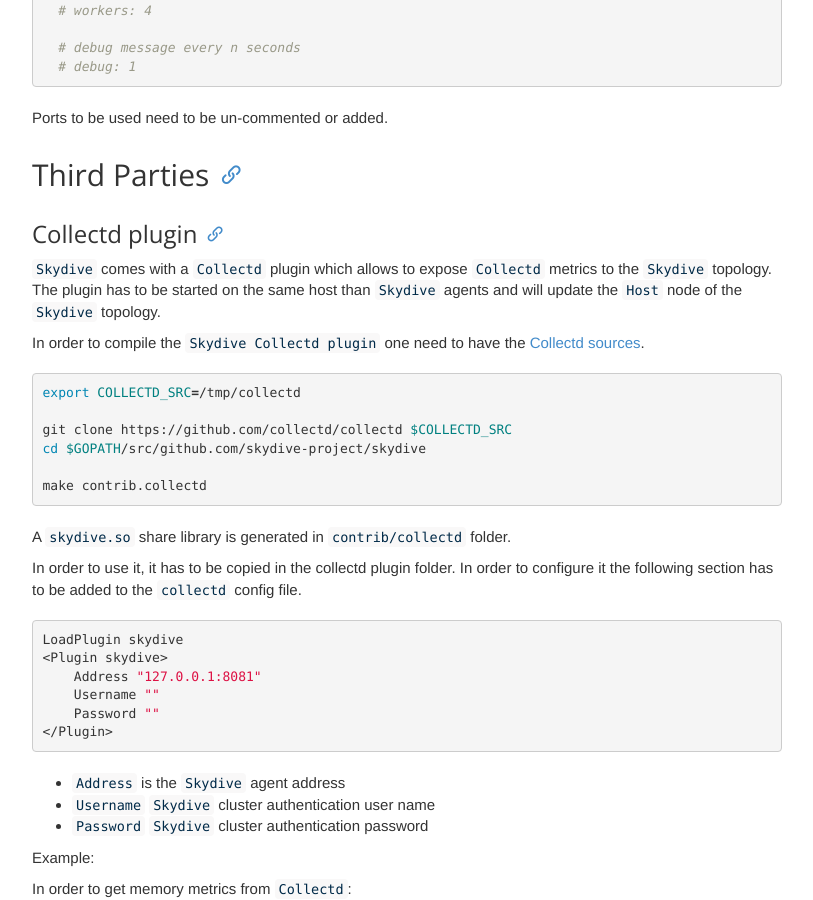
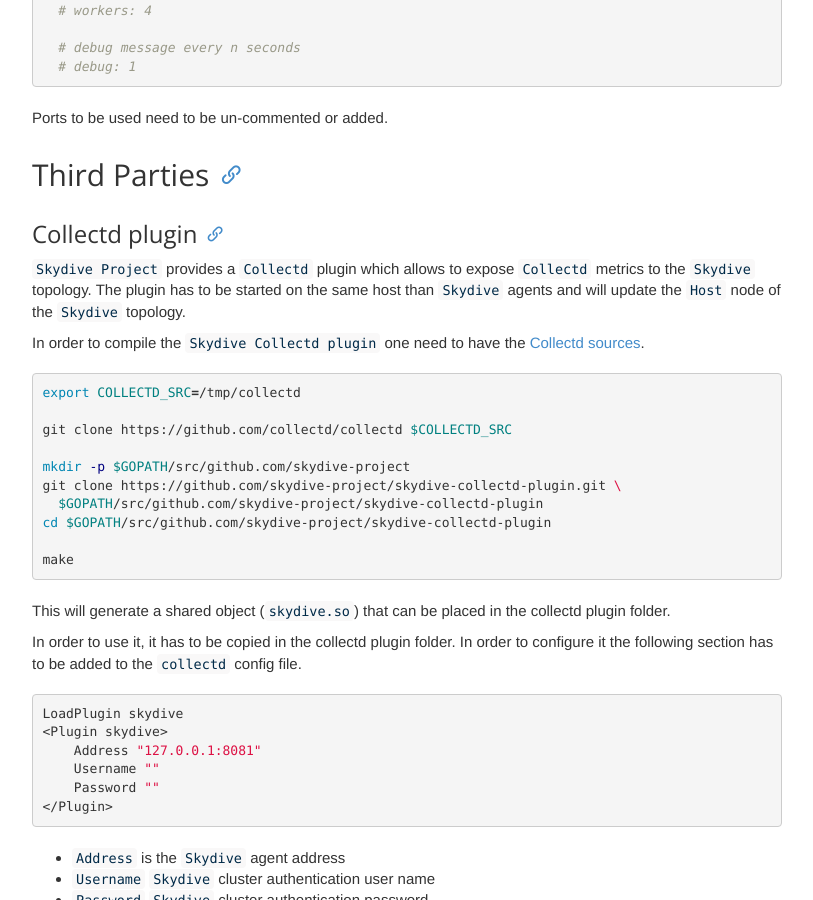
Before and after one commit to skydive-project/skydive.network, a Jekyll site: the page built from documentation/build.md, in a window 1280 px wide and 900 px high, scrolled down 2212 px. Shown: the whole window, without its empty margins (428-1241 px from the left). Built offline with Jekyll 4.4.1, drawn with Linux system fonts in a browser that asks for light colours; nearby versions of some CDN libraries.

Commit message:
Update collectd build documentation

```diff
--- a/documentation/build.md
+++ b/documentation/build.md
@@ -119,7 +119,7 @@
 
 ### Collectd plugin
 
-`Skydive` comes with a `Collectd` plugin which allows to expose `Collectd` metrics to the `Skydive` topology. The plugin has to be
+`Skydive Project` provides a `Collectd` plugin which allows to expose `Collectd` metrics to the `Skydive` topology. The plugin has to be
 started on the same host than `Skydive` agents and will update the `Host` node of the `Skydive` topology.
 
 In order to compile the `Skydive Collectd plugin` one need to have the [Collectd sources](https://github.com/collectd/collectd).
@@ -128,12 +128,16 @@
 export COLLECTD_SRC=/tmp/collectd
 
 git clone https://github.com/collectd/collectd $COLLECTD_SRC
-cd $GOPATH/src/github.com/skydive-project/skydive
 
-make contrib.collectd
+mkdir -p $GOPATH/src/github.com/skydive-project
+git clone https://github.com/skydive-project/skydive-collectd-plugin.git \
+  $GOPATH/src/github.com/skydive-project/skydive-collectd-plugin
+cd $GOPATH/src/github.com/skydive-project/skydive-collectd-plugin
+
+make
 {% endhighlight %}
 
-A `skydive.so` share library is generated in `contrib/collectd` folder.
+This will generate a shared object (`skydive.so`) that can be placed in the collectd plugin folder.
 
 In order to use it, it has to be copied in the collectd plugin folder. In order to configure it the following section
 has to be added to the `collectd` config file.
```
